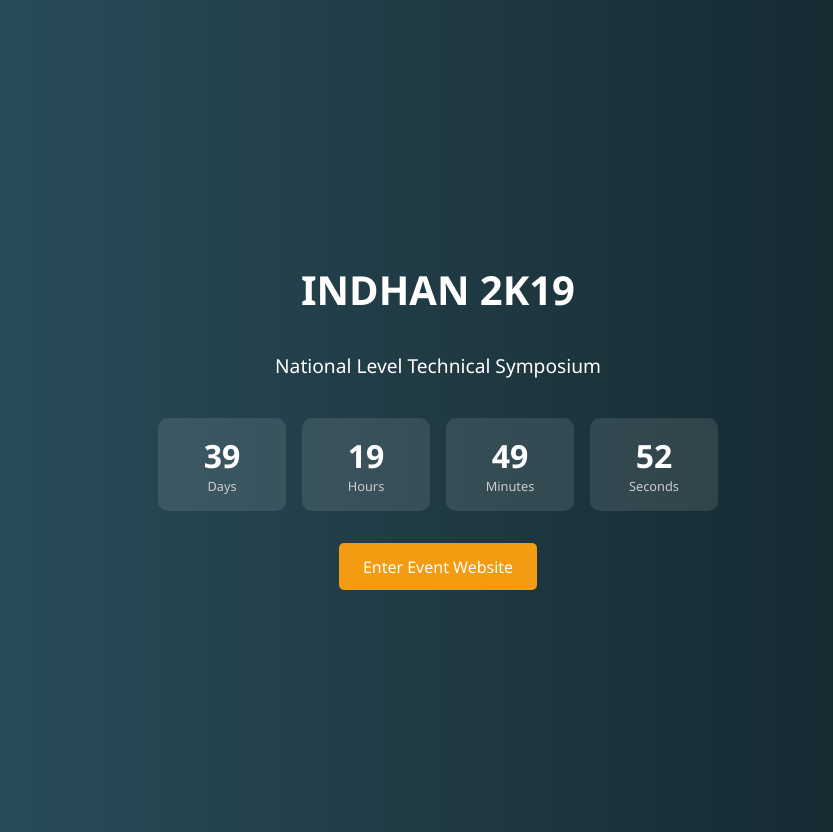
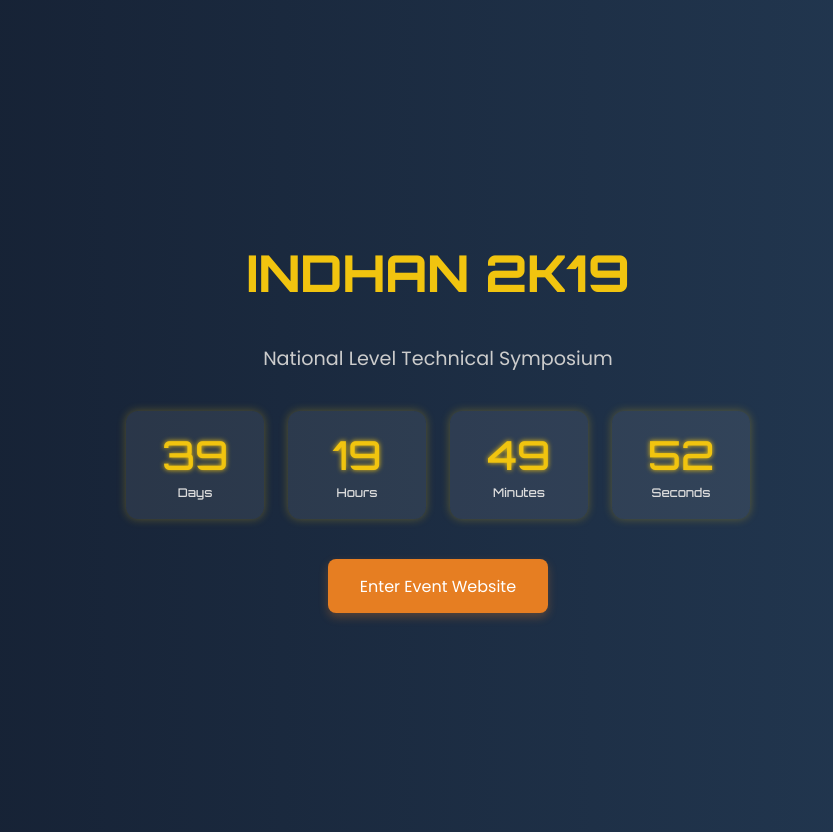
Before and after one commit to ajmeer29/ajmeer29.github.io, a plain HTML site: page index.html in a window 1280 px wide. Shown: the whole page, without its empty margins (202-1035 px from the left). Drawn offline with Linux system fonts and the light colour scheme.

Commit message:
Update index.html

```diff
--- a/index.html
+++ b/index.html
@@ -4,11 +4,13 @@
   <meta charset="UTF-8" />
   <meta name="viewport" content="width=device-width, initial-scale=1.0" />
   <title>INDHAN 2K19 – Countdown</title>
+  <link href="https://fonts.googleapis.com/css2?family=Orbitron:wght@500&family=Poppins:wght@400;600&display=swap" rel="stylesheet">
+
   <style>
     body {
       margin: 0;
-      font-family: 'Segoe UI', Tahoma, Geneva, Verdana, sans-serif;
-      background: linear-gradient(to right, #2c5364, #203a43, #0f2027);
+      font-family: 'Poppins', sans-serif;
+      background: linear-gradient(to right, #141E30, #243B55);
       color: #fff;
       display: flex;
       flex-direction: column;
@@ -18,54 +20,78 @@
       text-align: center;
       padding: 1rem;
     }
+
     h1 {
-      font-size: 2.5rem;
+      font-family: 'Orbitron', sans-serif;
+      font-size: 3rem;
       margin: 0.5em 0;
+      color: #f1c40f;
+      letter-spacing: 2px;
     }
+
     h2 {
       font-size: 1.2rem;
-      font-weight: 300;
+      font-weight: 400;
+      color: #ccc;
       margin-bottom: 2em;
     }
+
     .countdown {
       display: flex;
-      gap: 1rem;
-      font-size: 2rem;
-      font-weight: bold;
+      gap: 1.5rem;
+      font-size: 2.5rem;
       flex-wrap: wrap;
+      justify-content: center;
     }
+
     .time-box {
-      background: rgba(255, 255, 255, 0.1);
-      padding: 1rem 1.5rem;
-      border-radius: 10px;
-      min-width: 80px;
+      background: rgba(255, 255, 255, 0.08);
+      padding: 1.2rem 1.5rem;
+      border-radius: 12px;
+      min-width: 90px;
+      box-shadow: 0 0 10px rgba(241, 196, 15, 0.3);
+      font-family: 'Orbitron', sans-serif;
     }
+
+    .time-box div:first-child {
+      font-size: 2.5rem;
+      color: #f1c40f;
+      text-shadow: 0 0 5px #f1c40f;
+    }
+
     .label {
-      font-size: 0.8rem;
+      font-size: 0.75rem;
       font-weight: 400;
-      color: #ccc;
+      color: #ddd;
+      margin-top: 0.3rem;
     }
+
     .btn-enter {
-      margin-top: 2rem;
-      padding: 0.8rem 1.5rem;
-      background-color: #f39c12;
+      margin-top: 2.5rem;
+      padding: 0.9rem 2rem;
+      background-color: #e67e22;
       border: none;
-      border-radius: 5px;
+      border-radius: 8px;
       color: white;
       font-size: 1rem;
       cursor: pointer;
-      transition: background-color 0.3s;
       text-decoration: none;
+      box-shadow: 0 4px 10px rgba(230, 126, 34, 0.3);
+      transition: all 0.3s;
     }
+
     .btn-enter:hover {
-      background-color: #e67e22;
+      background-color: #d35400;
+      transform: scale(1.05);
     }
+
     @media (max-width: 600px) {
       .countdown {
-        font-size: 1.5rem;
+        font-size: 1.8rem;
+        gap: 1rem;
       }
       h1 {
-        font-size: 2rem;
+        font-size: 2.2rem;
       }
     }
   </style>
@@ -73,6 +99,7 @@
 <body>
   <h1>INDHAN 2K19</h1>
   <h2>National Level Technical Symposium</h2>
+
   <div class="countdown" id="countdown">
     <div class="time-box"><div id="days">00</div><div class="label">Days</div></div>
     <div class="time-box"><div id="hours">00</div><div class="label">Hours</div></div>
```
